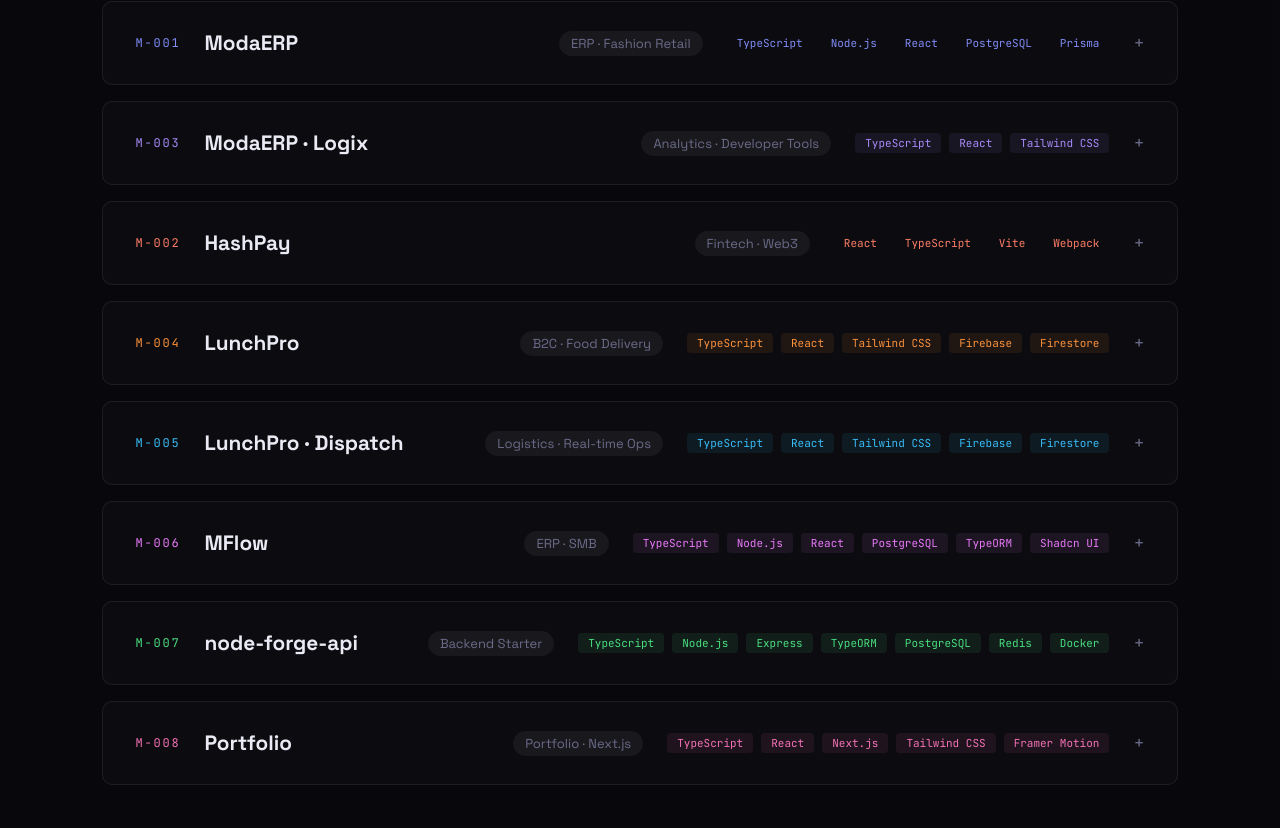
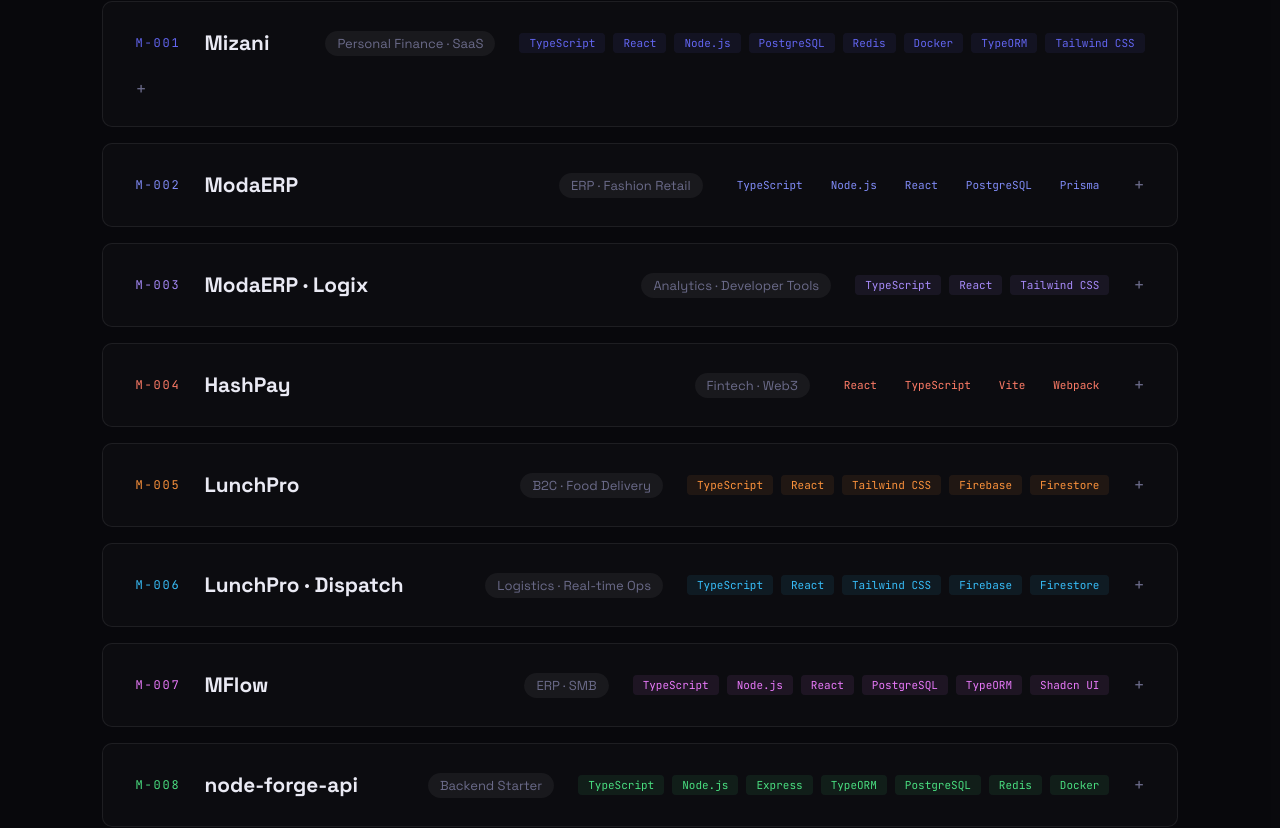
Before and after one commit to iouzzine/iouzzine.me, a Next.js app: page / in a window 1280 px wide. Shown: the part 2181-3009 px from the top of the page. Built offline with nearby package versions, Linux system fonts and the light colour scheme.

Commit message:
Add mizani project

```diff
--- a/app/data/index.ts
+++ b/app/data/index.ts
@@ -112,6 +112,33 @@ export const about = {
 export const projects = [
   {
     id: "M-001",
+    name: "Mizani",
+    tag: "Personal Finance · SaaS",
+    stack: [
+      "TypeScript",
+      "React",
+      "Node.js",
+      "PostgreSQL",
+      "Redis",
+      "Docker",
+      "TypeORM",
+      "Tailwind CSS",
+    ],
+    challenge:
+      "Tracking personal finances across income, expenses, budgets, and recurring transactions was fragmented across spreadsheets with no real-time visibility, no alerting, and no way to interact from a phone.",
+    solution:
+      "Built a full-stack personal finance app with a React SPA and Express/TypeORM API. Features include budgets with spend tracking, recurring transactions with catch-up logic, SSE real-time notifications, and a Telegram bot for adding transactions, querying balances, and searching by keyword — all scoped to a configurable month start day.",
+    results: [
+      "Full budget lifecycle: creation, spend tracking, 70% threshold alerts",
+      "Recurring transactions with daily catch-up cron across all missed periods",
+      "AI throughout: NL transaction parsing, category suggestion, emoji/color auto-generation, monthly narrative, weekly insights, template pattern detection & recurrence pattern detection from spending history",
+      "SSE real-time in-app notifications + Telegram monthly summary push",
+    ],
+    color: "#6366f1",
+    colorHex: "#6366f1",
+  },
+  {
+    id: "M-002",
     name: "ModaERP",
     tag: "ERP · Fashion Retail",
     stack: ["TypeScript", "Node.js", "React", "PostgreSQL", "Prisma"],
@@ -125,7 +152,8 @@ export const projects = [
       "200+ monthly clients managed",
       "Operational errors eliminated through automated workflows",
     ],
-    color: "var(--cyan)", colorHex: "#818CF8",
+    color: "var(--cyan)",
+    colorHex: "#818CF8",
   },
   {
     id: "M-003",
@@ -142,10 +170,11 @@ export const projects = [
       "Proactive performance monitoring before issues reach users",
       "Zero context-switch — embedded inside ModaERP",
     ],
-    color: "#a78bfa", colorHex: "#a78bfa",
+    color: "#a78bfa",
+    colorHex: "#a78bfa",
   },
   {
-    id: "M-002",
+    id: "M-004",
     name: "HashPay",
     tag: "Fintech · Web3",
     stack: ["React", "TypeScript", "Vite", "Webpack"],
@@ -159,11 +188,12 @@ export const projects = [
       "Webhook event system for payment lifecycle",
       "Fully customizable checkout flows per merchant",
     ],
-    color: "oklch(0.75 0.18 30)", colorHex: "#e8922a",
+    color: "oklch(0.75 0.18 30)",
+    colorHex: "#e8922a",
   },
 
   {
-    id: "M-004",
+    id: "M-005",
     name: "LunchPro",
     tag: "B2C · Food Delivery",
     stack: ["TypeScript", "React", "Tailwind CSS", "Firebase", "Firestore"],
@@ -177,10 +207,11 @@ export const projects = [
       "Seamless daily lunch ordering for corporate teams",
       "Live order status from placement to delivery",
     ],
-    color: "#fb923c", colorHex: "#fb923c",
+    color: "#fb923c",
+    colorHex: "#fb923c",
   },
   {
-    id: "M-005",
+    id: "M-006",
     name: "LunchPro · Dispatch",
     tag: "Logistics · Real-time Ops",
     stack: ["TypeScript", "React", "Tailwind CSS", "Firebase", "Firestore"],
@@ -194,10 +225,11 @@ export const projects = [
       "SLA alerts eliminate missed delivery windows",
       "Full operational visibility from order to door",
     ],
-    color: "#38bdf8", colorHex: "#38bdf8",
+    color: "#38bdf8",
+    colorHex: "#38bdf8",
   },
   {
-    id: "M-006",
+    id: "M-007",
     name: "MFlow",
     tag: "ERP · SMB",
     stack: [
@@ -218,10 +250,11 @@ export const projects = [
       "Biometric attendance tracking integration",
       "Eliminated 4+ separate tools per business",
     ],
-    color: "#e879f9", colorHex: "#e879f9",
+    color: "#e879f9",
+    colorHex: "#e879f9",
   },
   {
-    id: "M-007",
+    id: "M-008",
     name: "node-forge-api",
     tag: "Backend Starter",
     stack: [
@@ -243,10 +276,11 @@ export const projects = [
       "Full auth stack: JWT, Redis sessions, email service",
       "Docker healthchecks + CI/CD workflows included",
     ],
-    color: "#4ade80", colorHex: "#4ade80",
+    color: "#4ade80",
+    colorHex: "#4ade80",
   },
   {
-    id: "M-008",
+    id: "M-009",
     name: "Portfolio",
     tag: "Portfolio · Next.js",
     githubUrl: "https://github.com/iouzzine/iouzzine.me",
@@ -261,7 +295,8 @@ export const projects = [
       "Framer Motion scroll and entrance animations",
       "Full SEO with structured metadata and sitemap",
     ],
-    color: "#f472b6", colorHex: "#f472b6",
+    color: "#f472b6",
+    colorHex: "#f472b6",
   },
 ];
 
@@ -269,12 +304,14 @@ export const skills = {
   categories: [
     {
       label: "Frontend",
-      color: "var(--cyan)", colorHex: "#818CF8",
+      color: "var(--cyan)",
+      colorHex: "#818CF8",
       items: ["React / Next.js", "TypeScript", "CSS / Tailwind", "Electron"],
     },
     {
       label: "Backend",
-      color: "var(--violet)", colorHex: "#34D399",
+      color: "var(--violet)",
+      colorHex: "#34D399",
       items: [
         "Node.js / NestJS",
         "PHP / Laravel / Symfony",
@@ -284,7 +321,8 @@ export const skills = {
     },
     {
       label: "Database",
-      color: "#a78bfa", colorHex: "#a78bfa",
+      color: "#a78bfa",
+      colorHex: "#a78bfa",
       items: [
         "PostgreSQL / MySQL",
         "MongoDB / Firestore",
@@ -294,7 +332,8 @@ export const skills = {
     },
     {
       label: "DevOps & Tools",
-      color: "oklch(0.75 0.18 30)", colorHex: "#e8922a",
+      color: "oklch(0.75 0.18 30)",
+      colorHex: "#e8922a",
       items: [
         "Git / CI/CD",
         "Docker / Unix",
@@ -333,7 +372,8 @@ export const experience = [
       "Electron",
       "TypeScript",
     ],
-    color: "var(--cyan)", colorHex: "#818CF8",
+    color: "var(--cyan)",
+    colorHex: "#818CF8",
   },
   {
     year: "2020 — 2023",
@@ -362,7 +402,8 @@ export const experience = [
       "PostgreSQL",
       "MongoDB",
     ],
-    color: "var(--violet)", colorHex: "#34D399",
+    color: "var(--violet)",
+    colorHex: "#34D399",
   },
   {
     year: "Feb — Jul 2020",
@@ -381,7 +422,8 @@ export const experience = [
       "Eliminated overnight stock discrepancies",
     ],
     skills: ["HTML", "CSS", "JavaScript", "Firebase", "Firestore"],
-    color: "oklch(0.75 0.18 30)", colorHex: "#e8922a",
+    color: "oklch(0.75 0.18 30)",
+    colorHex: "#e8922a",
   },
   {
     year: "Nov 2019 — Jan 2020",
@@ -408,7 +450,8 @@ export const experience = [
       "Node.js",
       "MongoDB",
     ],
-    color: "var(--muted)", colorHex: "#6b6b8a",
+    color: "var(--muted)",
+    colorHex: "#6b6b8a",
   },
 ];
 
```
